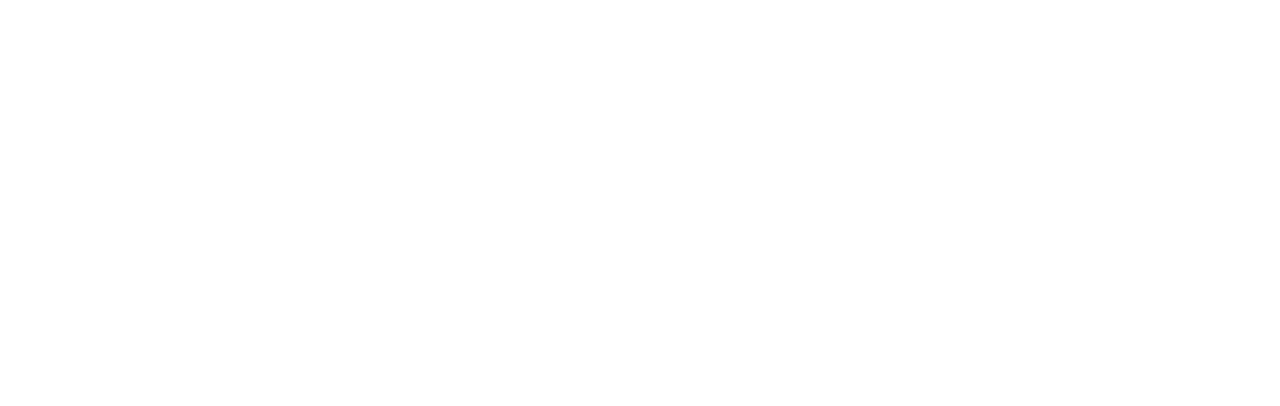
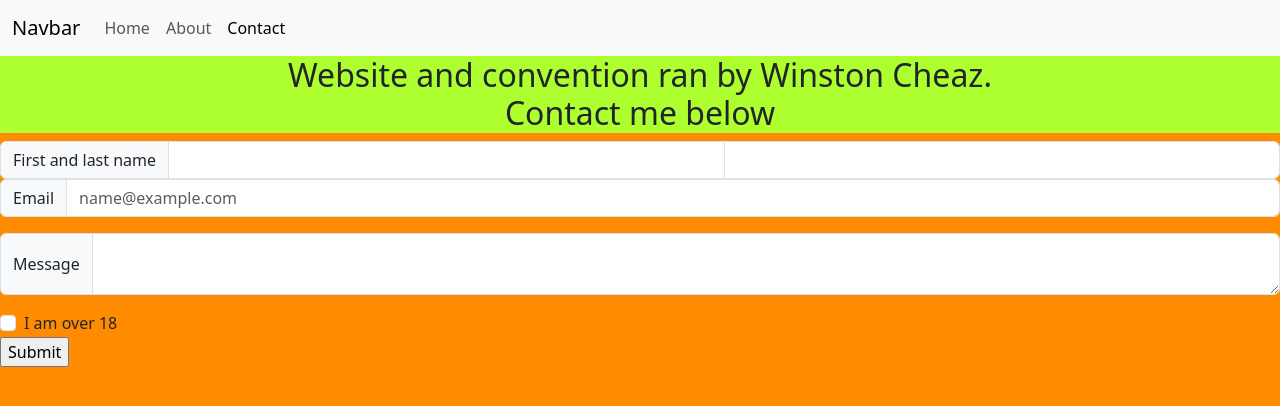
Before and after one commit to wcheaz/wcheaz.github.io, a plain HTML site: page contact.html in a window 1280 px wide. Drawn offline with nearby package versions, Linux system fonts and the light colour scheme.

Commit message:
Add files via upload

```diff
--- a/about.html
+++ b/about.html
@@ -0,0 +1,57 @@
+<html lang="en">
+    <head>
+        <meta charset="UTF-8">
+        <meta http-equiv="X-UA-Compatible" content="IE=edge">
+        <meta name="viewport" content="width=device-width, initial-scale=1.0">
+        <title>Document</title>
+        <link rel="stylesheet" href="/bootstrap-5.2.1-dist/css/bootstrap.css">
+        <link rel="stylesheet" href="/bootstrap-5.2.1-dist/js/bootstrap.js">
+        <script src=""></script>
+    </head>
+<body style = "background-color: darkorange;">
+  <nav class="navbar navbar-expand-lg bg-light">
+    <div class="container-fluid">
+      <a class="navbar-brand" href="#">Navbar</a>
+      <button class="navbar-toggler" type="button" data-bs-toggle="collapse" data-bs-target="#navbarNavAltMarkup" aria-controls="navbarNavAltMarkup" aria-expanded="false" aria-label="Toggle navigation">
+        <span class="navbar-toggler-icon"></span>
+      </button>
+      <div class="collapse navbar-collapse" id="navbarNavAltMarkup">
+        <div class="navbar-nav">
+          <a class="nav-link" href="index.html">Home</a>
+          <a class="nav-link active" aria-current="page" href="index.html">About</a>
+          <a class="nav-link" href="contact.html">Contact</a>
+        </div>
+      </div>
+    </div>
+  </nav>
+  <header>
+    <h1 style = "text-align: center; color :blue; background-color: grey;">
+      About the Convention
+    </h1>
+  </header>
+  <p style = "text-align: center; background-color: purple; font-size: large;" class = "text-wrap">
+    The world's largest convention about saws. Newcomers can learn how to use them, and longtime users can share tips and tricks. People of all ages and experience welcome!
+  </p>
+  <ul style = "font-size: large;">
+    <li>
+        Taking place March 17th, from 8 A.M to 5 P.M
+    </li>
+    <li>
+        Located at Merryweather Hotel convention center 4, at 12731 Main Street, Dallas, Texas.
+    </li>
+    <li>
+        $7 entrance fee, paid in person
+    </li>
+    <li>
+        Please remember to adhere to Merryweather rules while at the convention.
+    </li>
+    <li>
+        Ran by Winston Cheaz
+    </li>
+    <li>
+        For more information, please follow <a href="https://github.com/wcheaz/wcheaz.github.io" target = "_blank">this link</a>.
+    </li>
+  </ul>
+
+</body>
+</html>
--- a/contact.html
+++ b/contact.html
@@ -0,0 +1,61 @@
+<html lang="en">
+    <head>
+        <meta charset="UTF-8">
+        <meta http-equiv="X-UA-Compatible" content="IE=edge">
+        <meta name="viewport" content="width=device-width, initial-scale=1.0">
+        <title>Document</title>
+        <link rel="stylesheet" href="/bootstrap-5.2.1-dist/css/bootstrap.css">
+        <link rel="stylesheet" href="/bootstrap-5.2.1-dist/js/bootstrap.js">
+        <script src=""></script>
+    </head>
+<body style = "background-color: darkorange;">
+  <nav class="navbar navbar-expand-lg bg-light">
+    <div class="container-fluid">
+      <a class="navbar-brand" href="#">Navbar</a>
+      <button class="navbar-toggler" type="button" data-bs-toggle="collapse" data-bs-target="#navbarNavAltMarkup" aria-controls="navbarNavAltMarkup" aria-expanded="false" aria-label="Toggle navigation">
+        <span class="navbar-toggler-icon"></span>
+      </button>
+      <div class="collapse navbar-collapse" id="navbarNavAltMarkup">
+        <div class="navbar-nav">
+          <a class="nav-link" href="index.html">Home</a>
+          <a class="nav-link" href="about.html">About</a>
+          <a class="nav-link active" aria-current="page" href="contact.html">Contact</a>
+
+        </div>
+      </div>
+    </div>
+  </nav>
+  <header>
+    <h2 style = "background-color: greenyellow; text-align: center;">
+        Website and convention ran by Winston Cheaz.
+        <br>Contact me below
+    </h2>
+    <form action = "results.html" method = "get">
+        <div class="input-group">
+            <span class="input-group-text">First and last name</span>
+            <input type="text" name = "fName" aria-label="First name" class="form-control" id = "first-name-input" required>
+            <input type="text" name = "lName" aria-label="Last name" class="form-control" id = "last-name-input" required>
+        </div>
+        <div class="input-group mb-3">
+            <span class = "input-group-text" id = "email-addon">Email</span>
+            <input type="email" name = "email" class="form-control" id="email-input" placeholder="name@example.com" aria-label="given-email" aria-describedby="email-addon" required>
+        </div>
+        <div class="input-group mb-3">
+            <span class = "input-group-text" id = "message-addon">Message</span>
+            <textarea class="form-control" name = "Message" id="message-input" rows="2" aria-label = "give-message" aria-describedby="message-addon" required></textarea>
+        </div>
+        <div class = "form-check">
+            <input class = "form-check-input" type = "checkbox" value = "" id = "overage" required>
+            <label class = "form-check-label" name = "age-check" for = "overage">
+                I am over 18
+            </label>
+        </div>
+        <div>
+            <a href = "results.html">
+                <input type = "submit">
+            </a>
+        </div>
+    </form>
+  </header>
+</body>
+</html>
```
Also changed, not shown: index.html (+23 -1 lines), results.html (added, +26 -0 lines), saw1.jpg (added).
